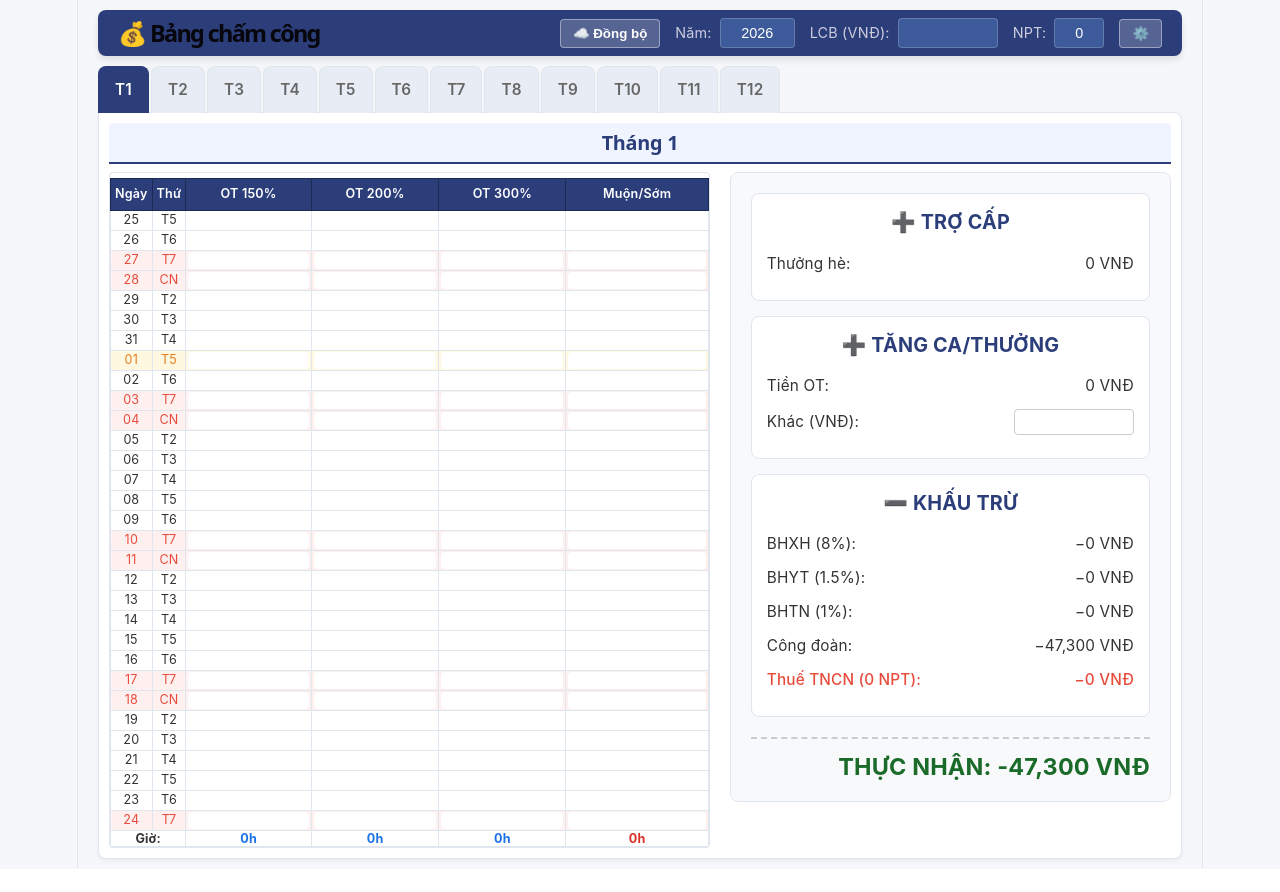
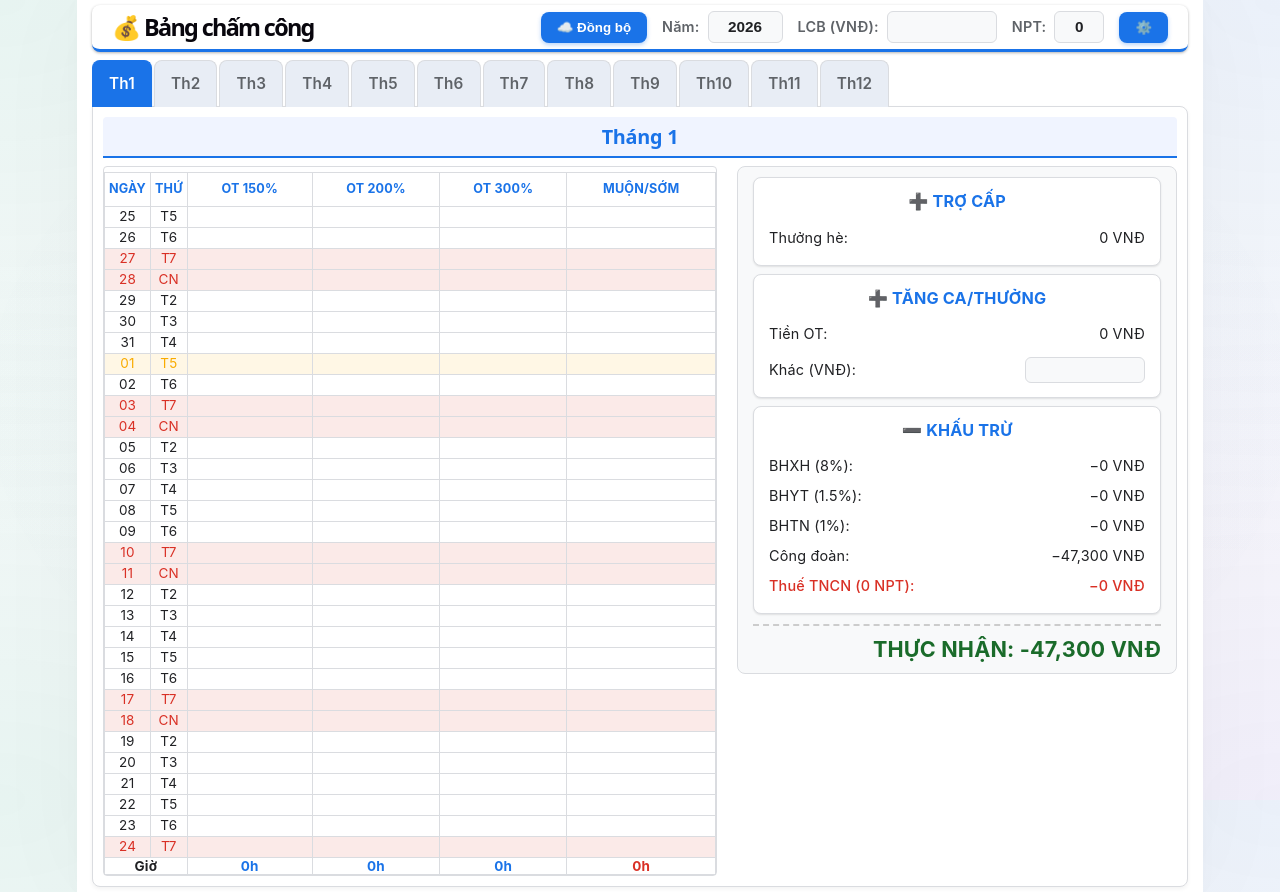
Before and after one commit to NDCLI/chamcong, a React (Vite) app: page / in a window 1280 px wide. Before the commit the page ends 869 px from the top, so only its background shows below. Built offline with nearby package versions, Linux system fonts and the light colour scheme.

Commit message:
UI Overhaul: Light Synchronized Theme with Wavy Background and Month Tab Renaming (Th1, Th2...)

```diff
--- a/src/App.css
+++ b/src/App.css
@@ -1,14 +1,26 @@
 :root {
-  --primary-color: #2C3E7A;
-  --secondary-color: #4a90d9;
-  --accent-color: #27ae60;
-  --danger-color: #e74c3c;
-  --warning-color: #e67e22;
-  --bg-color: #f5f7fa;
+  --primary-color: #1a73e8;
+  --secondary-color: #4285f4;
+  --accent-color: #10b981;
+  --danger-color: #d93025;
+  --warning-color: #f9ab00;
+  --bg-color: #f8f9fa;
   --card-bg: #ffffff;
-  --text-main: #333333;
-  --text-muted: #666666;
-  --border-color: #e0e6ed;
+  --text-main: #202124;
+  --text-muted: #5f6368;
+  --border-color: #dadce0;
+}
+
+@media (prefers-color-scheme: dark) {
+  :root {
+    --primary-color: #1a73e8;
+    --secondary-color: #4285f4;
+    --bg-color: #f8f9fa;
+    --card-bg: #ffffff;
+    --text-main: #202124;
+    --text-muted: #5f6368;
+    --border-color: #dadce0;
+  }
 }
 
 body {
@@ -24,21 +36,22 @@ body {
 }
 
 .app-container {
-  max-width: 1600px;
+  max-width: 1400px;
   margin: 0 auto;
-  padding: 10px 20px;
+  padding: 5px 15px;
 }
 
 .header {
-  background-color: var(--primary-color);
-  color: white;
-  padding: 8px 20px;
+  background-color: var(--card-bg);
+  color: var(--text-main);
+  padding: 6px 20px;
   border-radius: 8px;
   display: flex;
   justify-content: space-between;
   align-items: center;
-  margin-bottom: 10px;
-  box-shadow: 0 4px 6px rgba(0,0,0,0.1);
+  margin-bottom: 8px;
+  box-shadow: 0 1px 3px rgba(0,0,0,0.3);
+  border-bottom: 3px solid var(--primary-color);
 }
 
 .header-title {
@@ -54,12 +67,13 @@ body {
 }
 
 .profile-badge {
-  background-color: rgba(255, 255, 255, 0.15);
-  color: #ffe082;
-  padding: 5px 10px;
+  background-color: var(--accent-bg);
+  color: var(--accent);
+  padding: 5px 12px;
   border-radius: 20px;
   font-weight: bold;
   font-size: 0.8rem;
+  border: 1px solid var(--accent-border);
 }
 
 .input-group {
@@ -69,19 +83,29 @@ body {
 }
 
 .input-group label {
-  color: #ccd;
+  color: var(--text-muted);
   font-size: 0.8rem;
+  font-weight: 600;
 }
 
 .input-group input {
-  padding: 6px 10px;
-  border-radius: 4px;
-  border: 1px solid rgba(255,255,255,0.2);
-  background-color: #3d5a9a;
-  color: white;
-  font-size: 0.8rem;
-  width: 100px;
+  padding: 6px 12px;
+  border-radius: 6px;
+  border: 1px solid var(--border-color);
+  background-color: var(--bg-color);
+  color: var(--text-main);
+  font-size: 0.85rem;
+  width: 110px;
   text-align: center;
+  font-weight: 600;
+  transition: all 0.2s;
+}
+
+.input-group input:focus {
+  background-color: var(--card-bg);
+  border-color: var(--primary-color);
+  outline: none;
+  box-shadow: 0 0 0 2px rgba(138,180,248,0.3);
 }
 
 .tabs {
@@ -109,6 +133,7 @@ body {
   background-color: var(--primary-color);
   color: white;
   border-color: var(--primary-color);
+  box-shadow: 0 4px 6px rgba(26,115,232,0.2);
 }
 
 .tab-content {
@@ -128,28 +153,30 @@ body {
 }
 
 .data-table th {
-  background-color: var(--primary-color);
-  color: white;
-  padding: 2px 4px;
+  background-color: var(--card-bg);
+  color: var(--primary-color);
+  padding: 3px 4px;
   text-align: center;
   position: sticky;
   top: 0;
-  font-weight: 600;
-  border: 1px solid #1a2a52;
+  font-weight: 700;
+  border: 1px solid var(--border-color);
   font-size: 0.7rem;
+  text-transform: uppercase;
 }
 
 .data-table td {
-  padding: 1px 2px;
-  border: 1px solid #e0e6ed;
+  padding: 1px 4px;
+  border: 1px solid var(--border-color);
   text-align: center;
   line-height: 1.1;
+  font-size: 0.75rem;
 }
 
-.data-table tr.wk td { background-color: #ffffff; }
-.data-table tr.we td { background-color: #fff0f0; color: var(--danger-color); }
-.data-table tr.hol td { background-color: #fff8e1; color: var(--warning-color); }
-.data-table tr.cur td { background-color: #e8f8e8; font-weight: bold; }
+.data-table tr.wk td { background-color: var(--card-bg); }
+.data-table tr.we td { background-color: rgba(217, 48, 37, 0.1); color: var(--danger-color); }
+.data-table tr.hol td { background-color: rgba(249, 171, 0, 0.1); color: var(--warning-color); }
+.data-table tr.cur td { background-color: rgba(26, 115, 232, 0.1); font-weight: bold; color: var(--primary-color); }
 
 .data-table tr.total-row td {
   background-color: var(--primary-color);
@@ -162,11 +189,12 @@ body {
   padding: 0px 2px;
   border: 1px solid transparent;
   text-align: center;
-  background-color: #ffffff;
+  background-color: transparent;
   border-radius: 4px;
   color: var(--text-main);
-  font-size: 0.7rem;
+  font-size: 0.75rem;
   font-family: inherit;
+  font-weight: 500;
 }
 
 .editable-cell input:focus {
@@ -206,19 +234,19 @@ body {
 
 .breakdown-container {
   flex: 2;
-  background-color: #f8f9fa;
+  background-color: var(--bg-color);
   border: 1px solid var(--border-color);
   border-radius: 8px;
-  padding: 20px;
+  padding: 10px 15px;
   position: sticky;
-  top: 20px;
+  top: 10px;
 }
 
 .breakdown-cards {
   display: flex;
   flex-direction: column;
-  gap: 15px;
-  margin-bottom: 20px;
+  gap: 8px;
+  margin-bottom: 10px;
 }
 
 @media (max-width: 900px) {
@@ -232,24 +260,25 @@ body {
 
 .breakdown-card {
   flex: 1;
-  background: white;
+  background: var(--card-bg);
   border: 1px solid var(--border-color);
   border-radius: 8px;
-  padding: 15px;
+  padding: 10px 15px;
+  box-shadow: 0 1px 2px rgba(0,0,0,0.1);
 }
 
 .breakdown-card h3 {
   margin-top: 0;
-  margin-bottom: 15px;
-  font-size: 1.1rem;
+  margin-bottom: 10px;
+  font-size: 0.9rem;
   color: var(--primary-color);
 }
 
 .bd-row {
   display: flex;
   justify-content: space-between;
-  margin-bottom: 8px;
-  font-size: 0.85rem;
+  margin-bottom: 4px;
+  font-size: 0.8rem;
 }
 
 .bd-row.pit {
@@ -260,20 +289,21 @@ body {
 .other-input {
   width: 120px;
   padding: 4px 8px;
-  border: 1px solid #ccc;
-  border-radius: 4px;
+  border: 1px solid var(--border-color);
+  border-radius: 6px;
   text-align: right;
   color: var(--text-main);
-  background-color: #ffffff;
+  background-color: var(--bg-color);
   font-family: inherit;
+  font-weight: bold;
 }
 
 .net-salary {
   text-align: right;
-  font-size: 1.3rem;
+  font-size: 1.2rem;
   font-weight: bold;
   color: #1a6b2a;
-  padding-top: 15px;
+  padding-top: 10px;
   border-top: 2px dashed #ccc;
 }
 
@@ -320,10 +350,11 @@ body {
 .form-group textarea,
 .form-group input {
   width: 100%;
-  padding: 8px;
-  border: 1px solid #ccc;
-  border-radius: 4px;
-  font-family: monospace;
+  padding: 10px;
+  border: 1px solid var(--border-color);
+  border-radius: 8px;
+  background-color: var(--bg-color);
+  color: var(--text-main);
 }
 
 .form-group input {
@@ -349,18 +380,21 @@ body {
 .btn-danger { background: var(--danger-color); color: white; margin-left: auto; }
 
 .sync-btn {
-  background: rgba(255,255,255,0.2);
+  background: var(--primary-color);
   color: white;
-  border: 1px solid rgba(255,255,255,0.4);
-  padding: 6px 12px;
-  border-radius: 4px;
+  border: none;
+  padding: 8px 16px;
+  border-radius: 8px;
   cursor: pointer;
   font-weight: bold;
   transition: all 0.2s;
+  box-shadow: 0 2px 4px rgba(26,115,232,0.3);
 }
 
 .sync-btn:hover {
-  background: rgba(255,255,255,0.3);
+  background: var(--secondary-color);
+  transform: translateY(-1px);
+  box-shadow: 0 4px 8px rgba(26,115,232,0.4);
 }
 
 .sync-status {
--- a/src/App.tsx
+++ b/src/App.tsx
@@ -364,7 +364,7 @@ function App() {
               </tbody>
               <tfoot className="table-footer">
                 <tr>
-                  <td colSpan={2} style={{ textAlign: 'center', fontWeight: 'bold' }}>Giờ:</td>
+                  <td colSpan={2} style={{ textAlign: 'center', fontWeight: 'bold' }}>Giờ</td>
                   <td style={{ fontWeight: 'bold', color: '#1a73e8' }}>{h150}h</td>
                   <td style={{ fontWeight: 'bold', color: '#1a73e8' }}>{h200}h</td>
                   <td style={{ fontWeight: 'bold', color: '#1a73e8' }}>{h300}h</td>
@@ -465,7 +465,7 @@ function App() {
             className={`tab ${activeTab === i + 1 ? 'active' : ''}`}
             onClick={() => setActiveTab(i + 1)}
           >
-            T{i + 1}
+            Th{i + 1}
           </div>
         ))}
       </div>
--- a/src/index.css
+++ b/src/index.css
@@ -32,21 +32,29 @@
 
 @media (prefers-color-scheme: dark) {
   :root {
-    --text: #9ca3af;
-    --text-h: #f3f4f6;
-    --bg: #16171d;
-    --border: #2e303a;
-    --code-bg: #1f2028;
-    --accent: #c084fc;
-    --accent-bg: rgba(192, 132, 252, 0.15);
-    --accent-border: rgba(192, 132, 252, 0.5);
-    --social-bg: rgba(47, 48, 58, 0.5);
-    --shadow:
-      rgba(0, 0, 0, 0.4) 0 10px 15px -3px, rgba(0, 0, 0, 0.25) 0 4px 6px -2px;
+    --text: #374151;
+    --text-h: #064E3B;
+    --bg: #fff;
+    --border: #e5e4e7;
+    --code-bg: #f4f3ec;
+    --accent: #aa3bff;
+    --accent-bg: rgba(170, 59, 255, 0.1);
+    --accent-border: rgba(170, 59, 255, 0.5);
+    --shadow: rgba(0, 0, 0, 0.1) 0 10px 15px -3px, rgba(0, 0, 0, 0.05) 0 4px 6px -2px;
   }
 
-  #social .button-icon {
-    filter: invert(1) brightness(2);
+  body {
+    background-image:
+      radial-gradient(at 0% 0%, rgba(16, 185, 129, 0.07) 0px, transparent 50%),
+      radial-gradient(at 100% 0%, rgba(59, 130, 246, 0.07) 0px, transparent 50%),
+      radial-gradient(at 100% 100%, rgba(139, 92, 246, 0.07) 0px, transparent 50%),
+      radial-gradient(at 0% 100%, rgba(16, 185, 129, 0.07) 0px, transparent 50%),
+      radial-gradient(at 50% 50%, rgba(59, 130, 246, 0.02) 0px, transparent 80%);
+  }
+
+  #root {
+    background: #fff;
+    box-shadow: 0 0 100px rgba(0,0,0,0.03), 0 0 20px rgba(0,0,0,0.02);
   }
 }
 
@@ -55,7 +63,8 @@
   max-width: 100%;
   margin: 0 auto;
   text-align: center;
-  border-inline: 1px solid var(--border);
+  background: var(--bg);
+  box-shadow: 0 0 100px rgba(0,0,0,0.03), 0 0 20px rgba(0,0,0,0.02);
   min-height: 100svh;
   display: flex;
   flex-direction: column;
@@ -64,6 +73,15 @@
 
 body {
   margin: 0;
+  background-color: var(--bg);
+  /* Abstract Soft Waves using multiple radial gradients */
+  background-image:
+    radial-gradient(at 0% 0%, rgba(16, 185, 129, 0.07) 0px, transparent 50%),
+    radial-gradient(at 100% 0%, rgba(59, 130, 246, 0.07) 0px, transparent 50%),
+    radial-gradient(at 100% 100%, rgba(139, 92, 246, 0.07) 0px, transparent 50%),
+    radial-gradient(at 0% 100%, rgba(16, 185, 129, 0.07) 0px, transparent 50%),
+    radial-gradient(at 50% 50%, rgba(59, 130, 246, 0.02) 0px, transparent 80%);
+  background-attachment: fixed;
 }
 
 h1,
```
